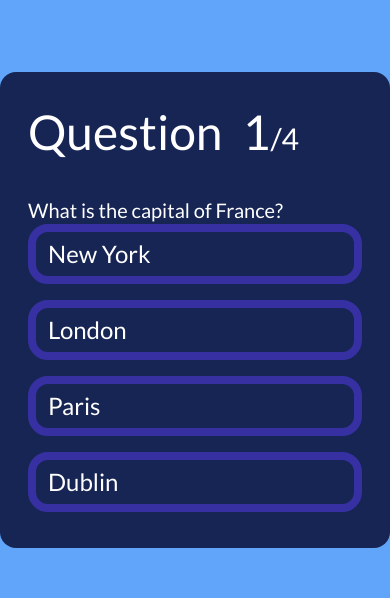
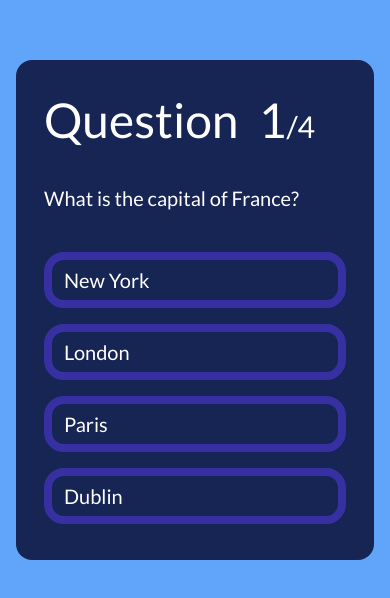
Before and after one commit to AzamjonKobulov/quizz-app, a Next.js app: page / in a window 390 px wide. Shown: the part 112-710 px from the top of the page. Built offline with nearby package versions, Linux system fonts and the light colour scheme.

Commit message:
fix/some features

```diff
--- a/src/app/components/Answer.tsx
+++ b/src/app/components/Answer.tsx
@@ -23,7 +23,7 @@ const Answer: React.FC<AnswerProps> = ({
         onStepChange();
         handleCorrectAnswer();
       }}
-      className="py-1.5 px-3 text-2xl border-[0.5rem] border-indigo-800 rounded-[1.25rem] cursor-pointer hover:translate-x-3 hover:bg-blue-900 hover:text-white hover:border-indigo-700 transition-all duration-300"
+      className="py-1.5 px-3 text-xl sm:text-2xl border-[0.5rem] border-indigo-800 rounded-[1.25rem] cursor-pointer hover:translate-x-3 hover:bg-blue-900 hover:text-white hover:border-indigo-700 transition-all duration-300"
     >
       {item.answer}
     </li>
--- a/src/app/layout.tsx
+++ b/src/app/layout.tsx
@@ -20,7 +20,7 @@ export default function RootLayout({
   return (
     <html lang="en">
       <body
-        className={`${lato.className} h-screen flex items-center justify-center bg-blue-400`}
+        className={`${lato.className} px-4 h-screen flex items-center justify-center bg-blue-400`}
       >
         {children}
       </body>
--- a/src/app/page.tsx
+++ b/src/app/page.tsx
@@ -22,11 +22,11 @@ const Home: React.FC = () => {
   return (
     <div
       className={`max-w-3xl w-full min-h-[22rem] px-7 py-9 text-white bg-blue-950 rounded-2xl ${
-        step === data.length + 1 ? 'grid place-content-center' : ''
+        step === data.length ? 'grid place-content-center' : ''
       }`}
     >
-      {step !== data.length + 1 ? (
-        <div className="grid sm:grid-cols-2 gap-x-6">
+      {step !== data.length ? (
+        <div className="grid gap-y-10 sm:gap-y-0 sm:grid-cols-2 gap-x-6">
           <Question step={step} data={data} />
           <Answers
             step={step}
```
